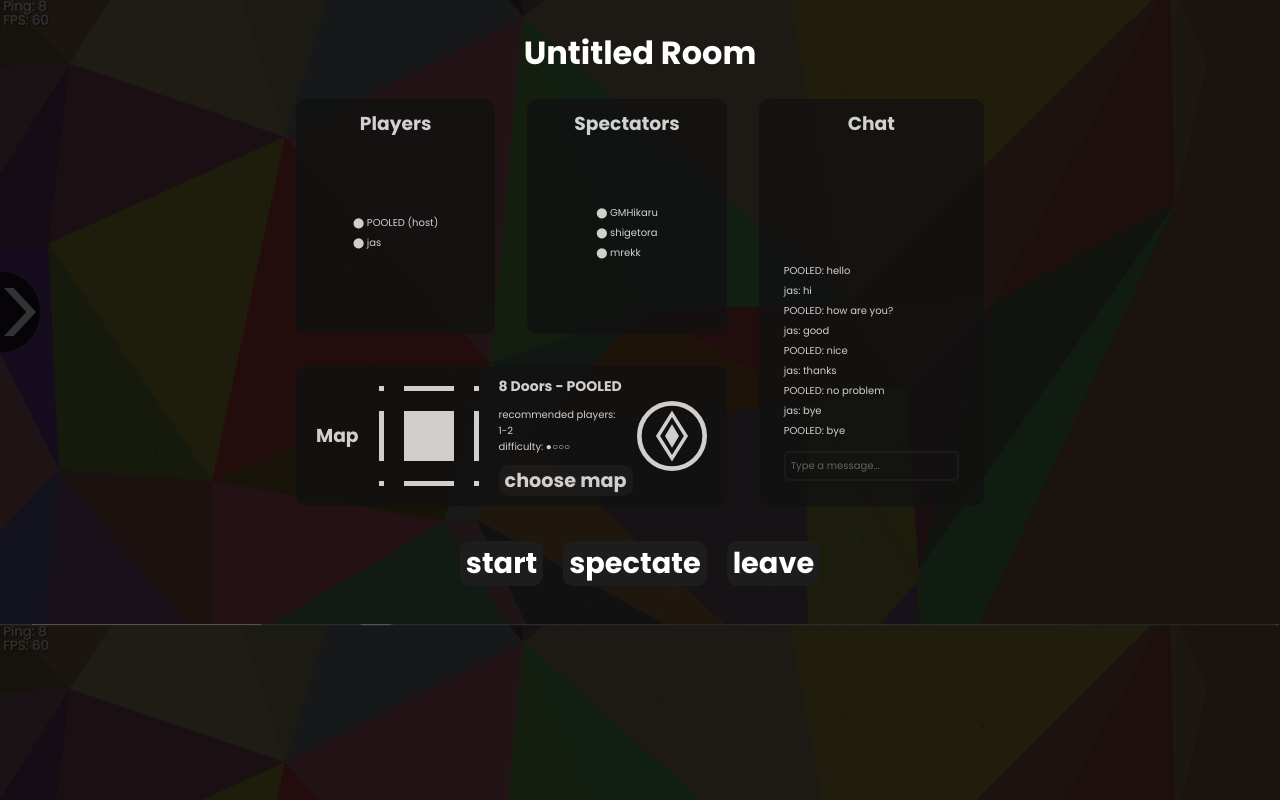
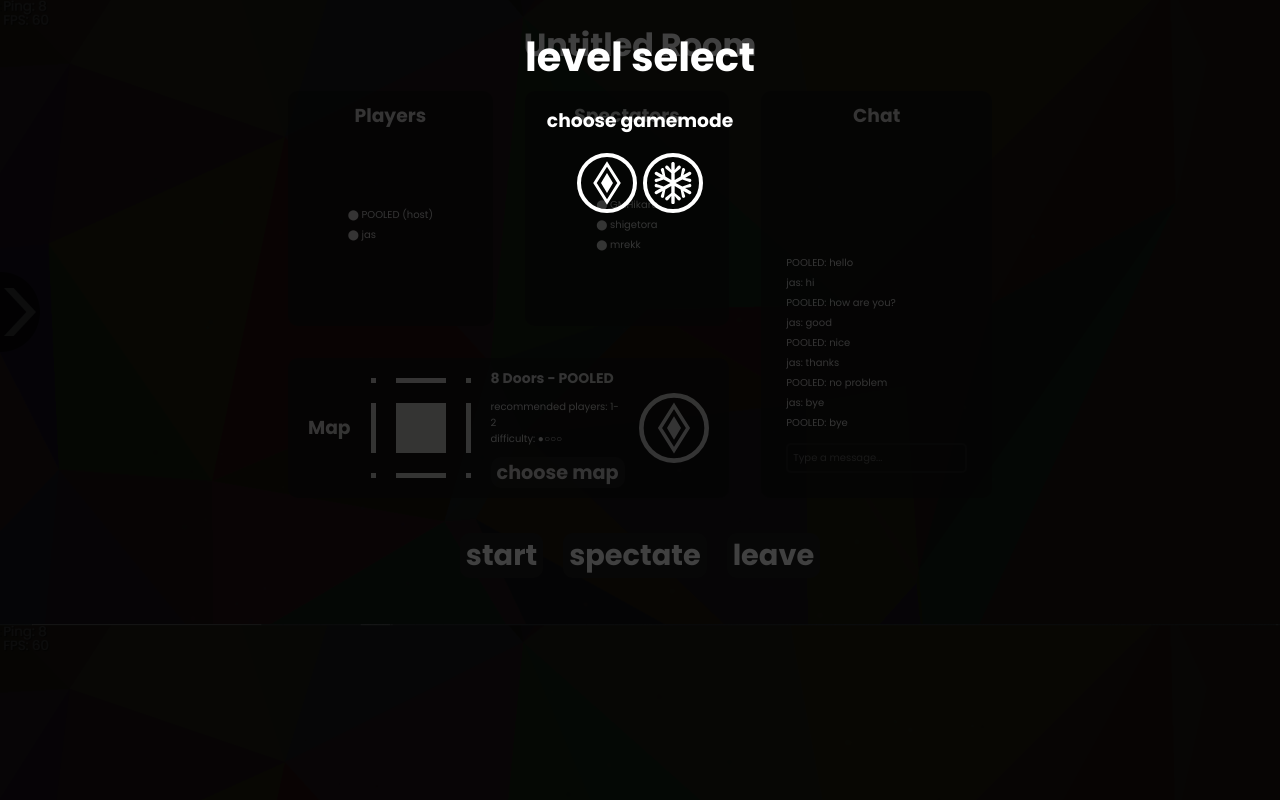
Before and after one commit to ysadamt/pumpkin-prototype, a React (Create React App) app: page / in a window 1280 px wide. Both pictures are taken after a click on the button "choose map". Built offline with nearby package versions, Linux system fonts and the light colour scheme; the HTML template or start-up script is replaced by a standard one.

Commit message:
Start implementation of choose map popup window

```diff
--- a/src/App.js
+++ b/src/App.js
@@ -1,16 +1,30 @@
+import react, { useState, useEffect } from "react";
 import "./App.css";
 
 import ChatBox from "./components/ChatBox/ChatBox";
 import MapSelect from "./components/MapSelect/MapSelect";
 import UserList from "./components/UserList/UserList";
+import MapMenu from "./containers/MapMenu/MapMenu";
 
-const players = ["POOLED (host)", "jas"]
-const spectators = ["GMHikaru", "shigetora", "mrekk"]
+const players = ["POOLED (host)", "jas"];
+const spectators = ["GMHikaru", "shigetora", "mrekk"];
 
 function App() {
+  const [chooseMap, setChooseMap] = useState(false);
+
+  useEffect(() => {
+    setChooseMap(false);
+  }, []);
+
+  const handleOnChoose = () => {
+    setChooseMap((prev) => !prev);
+    console.log(chooseMap);
+  };
+
   return (
+    <>
+      <MapMenu hide={!chooseMap} />
       <div className="room__container">
-
         <div className="room__container-header">
           <h1>Untitled Room</h1>
         </div>
@@ -21,24 +35,18 @@ function App() {
               <UserList type="Players" dummyUsers={players} />
               <UserList type="Spectators" dummyUsers={spectators} />
             </div>
-          <MapSelect />
+            <MapSelect onChoose={handleOnChoose} />
           </div>
           <ChatBox />
         </div>
 
         <div className="room__container-buttons">
-        <button>
-          start
-        </button>
-        <button>
-          spectate
-        </button>
-        <button>
-          leave
-        </button>
+          <button>start</button>
+          <button>spectate</button>
+          <button>leave</button>
         </div>
-
       </div>
+    </>
   );
 }
 
--- a/src/components/MapSelect/MapSelect.js
+++ b/src/components/MapSelect/MapSelect.js
@@ -1,19 +1,9 @@
-import React, { useState, useEffect } from "react";
+import React from "react";
 import mapImage from "../../assets/maps/8-doors.svg";
 import normalMode from "../../assets/gamemodes/normal.svg";
 import "./MapSelect.css";
 
-const MapSelect = () => {
-  const [chooseMap, setChooseMap] = useState(false);
-
-  useEffect(() => {
-    setChooseMap(false);
-  }, []);
-
-  const handleChooseMap = () => {
-    setChooseMap(true);
-    console.log(chooseMap);
-  };
+const MapSelect = (props) => {
 
   return (
     <div className="room__mapselect">
@@ -29,7 +19,7 @@ const MapSelect = () => {
           <p>
             recommended players: 1-2 <br /> difficulty: ●○○○
           </p>
-          <button onClick={handleChooseMap}>choose map</button>
+          <button onClick={() => props.onChoose()}>choose map</button>
         </div>
         <div className="room__mapselect-content_type">
           <img src={normalMode} alt="normal-level" />
--- /dev/null
+++ b/src/containers/MapMenu/MapMenu.css
@@ -0,0 +1,52 @@
+.hidden {
+  position: absolute;
+  opacity: 0;
+}
+
+.window {
+  position: absolute;
+  background: rgba(0, 0, 0, 0.75);
+  opacity: 1;
+  width: 100%;
+  height: 100%;
+  transition: 0.3s opacity;
+}
+
+.mapMenu__container {
+  display: flex;
+  flex-direction: column;
+  align-items: center;
+  justify-content: flex-start;
+  width: 100%;
+  height: 100%;
+}
+
+.mapMenu__container-header h1 {
+  font-weight: bold;
+  font-size: 2.5em;
+  margin-block-end: 0;
+  color: white;
+}
+
+.mapMenu__container-gamemodes {
+  display: flex;
+  flex-direction: column;
+  align-items: center;
+  justify-content: flex-start;
+}
+
+.mapMenu__container-gamemodes h3 {
+  color: white;
+}
+
+.mapMenu__container-gamemodes_icons {
+  display: flex;
+  flex-direction: row;
+  align-items: center;
+  justify-content: center;
+}
+
+.mapMenu__container-gamemodes_icons img {
+  margin: 0 0.2rem 0 0.2rem;
+  cursor: pointer;
+}
--- /dev/null
+++ b/src/containers/MapMenu/MapMenu.js
@@ -0,0 +1,29 @@
+import React from "react";
+import "./MapMenu.css";
+import normalMode from "../../assets/gamemodes/normal.svg";
+import freezeMode from "../../assets/gamemodes/freeze.svg";
+
+const MapMenu = (props) => {
+  return (
+    <div
+      className={props.hide ? "hidden" : "scrollable window"}
+      style={{ zIndex: 1 }}
+    >
+      <div className="mapMenu__container">
+        <div className="mapMenu__container-header">
+          <h1>level select</h1>
+        </div>
+        <div className="mapMenu__container-gamemodes">
+          <h3>choose gamemode</h3>
+          <div className="mapMenu__container-gamemodes_icons">
+            <img src={normalMode} alt="normal" />
+            <img src={freezeMode} alt="freeze" />
+          </div>
+        </div>
+        <div className="mapMenu__container-mapList"></div>
+      </div>
+    </div>
+  );
+};
+
+export default MapMenu;
--- a/src/index.css
+++ b/src/index.css
@@ -1,3 +1,7 @@
+body {
+  margin: 0;
+}
+
 :root {
   background-image: url("./assets/background.png");
   background-size: cover;
```
Also changed, not shown: src/assets/gamemodes/freeze.svg. Lines whose indentation alone changed are shown as unchanged.
